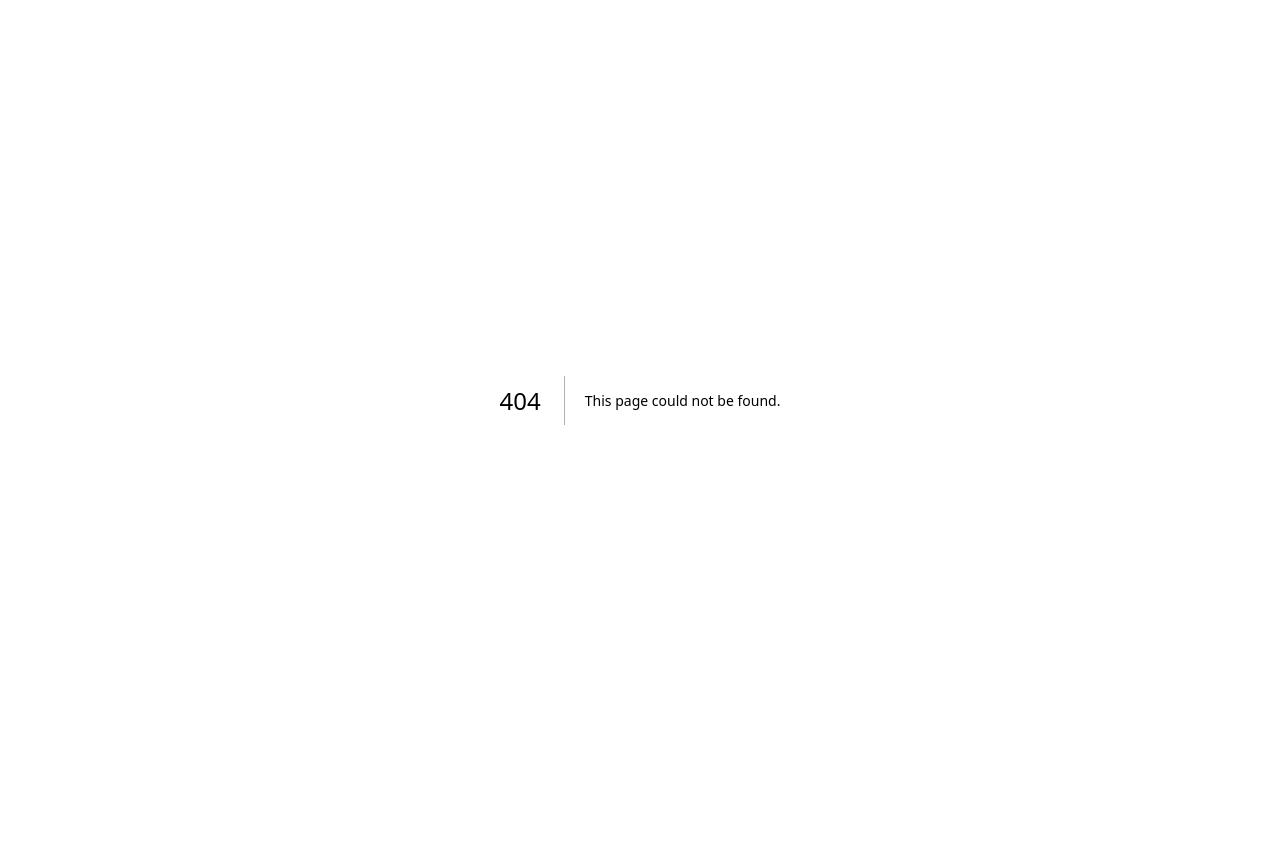
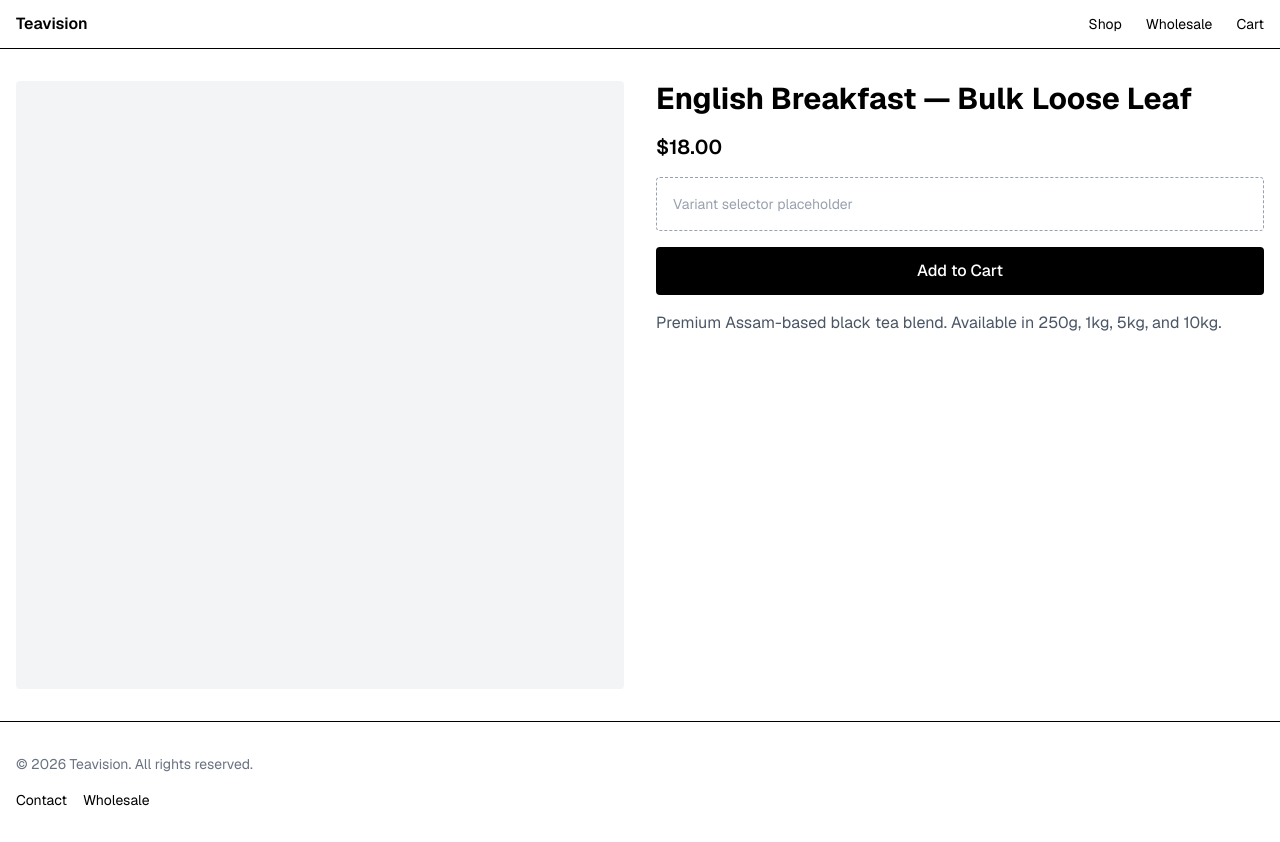
Before and after one commit to franz-ss/teavision-storefront, a Next.js app: page /products/1 in a window 1280 px wide. Before the commit this address had no page. Before the commit the page ends 800 px from the top, so only its background shows below. Built offline with nearby package versions, Linux system fonts and the light colour scheme.

Commit message:
feat: add PDP wireframe with use cache and parallel fetches

```diff
--- /dev/null
+++ b/app/(storefront)/products/[handle]/page.tsx
@@ -0,0 +1,82 @@
+import type { Metadata } from 'next'
+import { cacheLife, cacheTag } from 'next/cache'
+import { VariantSelector } from '@/components/product/variant-selector'
+
+type Product = {
+  handle: string
+  title: string
+  description: string
+  price: string
+}
+
+async function getProduct(handle: string): Promise<Product> {
+  'use cache'
+  cacheTag('product', `product-${handle}`)
+  cacheLife('hours')
+
+  return {
+    handle,
+    title: 'English Breakfast — Bulk Loose Leaf',
+    description:
+      'Premium Assam-based black tea blend. Available in 250g, 1kg, 5kg, and 10kg.',
+    price: '$18.00',
+  }
+}
+
+async function getRelatedProducts(): Promise<Product[]> {
+  'use cache'
+  cacheTag('product')
+  cacheLife('hours')
+
+  return []
+}
+
+type Props = {
+  params: Promise<{ handle: string }>
+}
+
+export async function generateMetadata({ params }: Props): Promise<Metadata> {
+  const { handle } = await params
+  const product = await getProduct(handle)
+  return { title: product.title }
+}
+
+export default async function ProductPage({ params }: Props) {
+  const { handle } = await params
+
+  const [product] = await Promise.all([
+    getProduct(handle),
+    getRelatedProducts(),
+  ])
+
+  return (
+    <div className="mx-auto max-w-7xl px-4 py-8">
+      <div className="grid gap-8 md:grid-cols-2">
+        {/* Image gallery placeholder */}
+        <div
+          className="aspect-square rounded bg-gray-100"
+          role="img"
+          aria-label="Product image placeholder"
+        />
+
+        {/* Product details */}
+        <div className="flex flex-col gap-4">
+          <h1 className="text-3xl font-bold">{product.title}</h1>
+          <p className="text-xl font-semibold">{product.price}</p>
+
+          <VariantSelector />
+
+          <button
+            type="button"
+            aria-label="Add to cart"
+            className="rounded bg-black px-6 py-3 font-medium text-white hover:bg-gray-800 focus-visible:ring-2 focus-visible:ring-offset-2"
+          >
+            Add to Cart
+          </button>
+
+          <p className="text-gray-600">{product.description}</p>
+        </div>
+      </div>
+    </div>
+  )
+}
```
